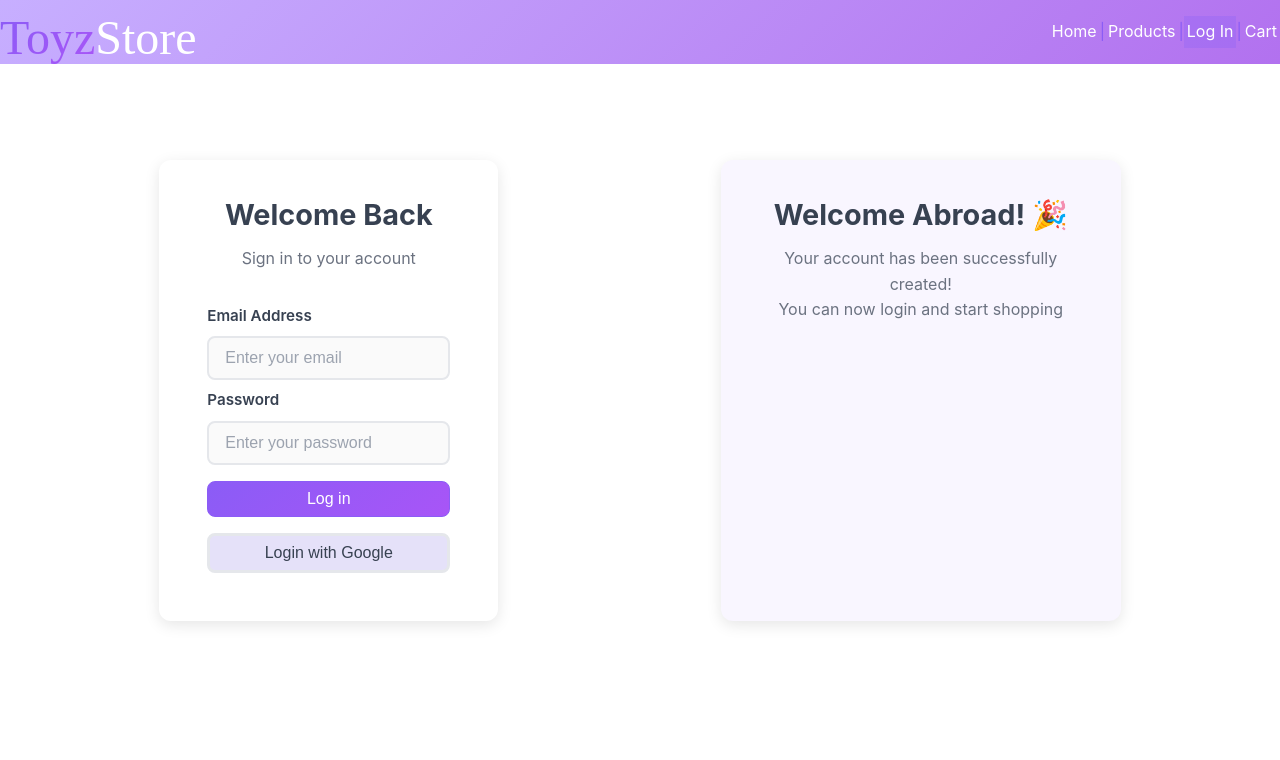
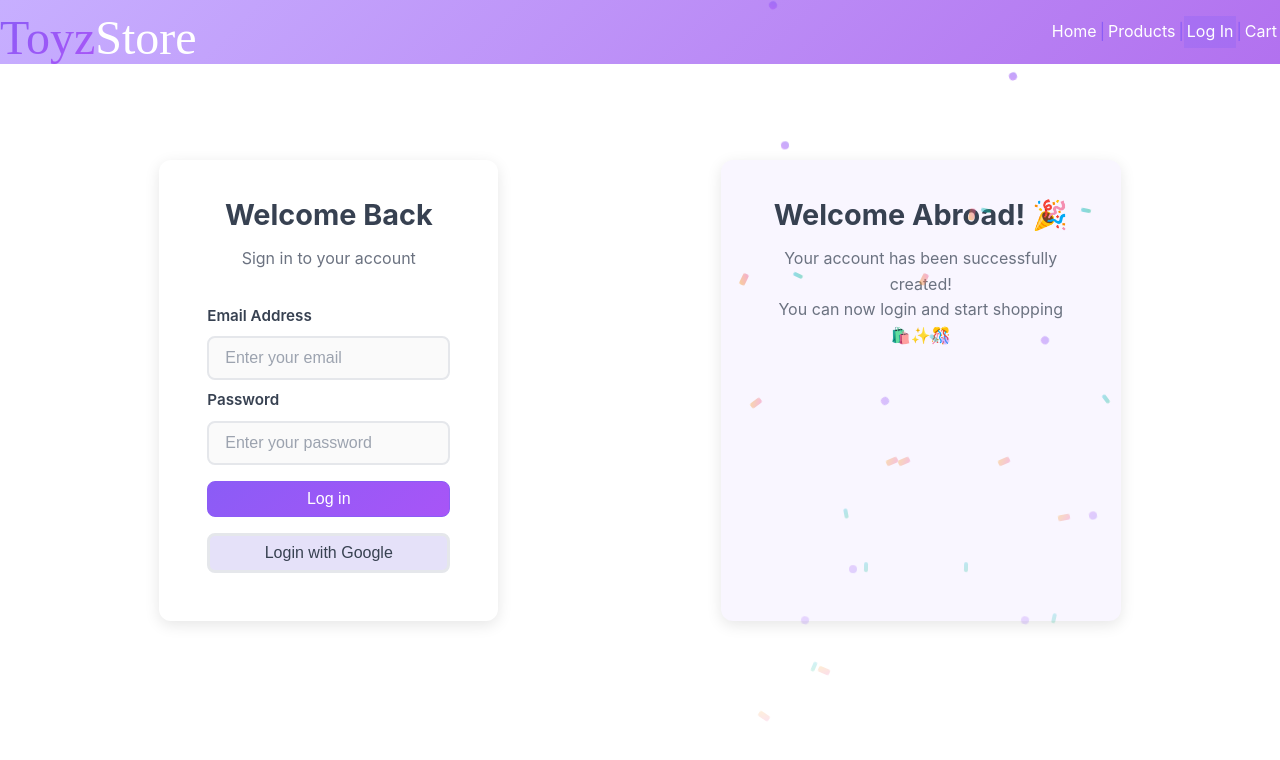
Before and after one commit to eturgeneva/store-frontend, a Vue app: page /profile in a window 1280 px wide. Shown: the top 760 px of the page. Built offline with nearby package versions, Linux system fonts and the light colour scheme; no server answers; a web font is replaced by a local one.

Commit message:
wip successCard styling and confetti animation inside UserRegister

```diff
--- a/src/components/UserRegister.vue
+++ b/src/components/UserRegister.vue
@@ -168,10 +168,24 @@ async function registerUser() {
                 </button>
             </div>
         </form>
+
         <div v-if="successMessage" class="successCard">
-            <h2> Welcome Abroad! 🎉</h2>
-            <p>Your account has been successfully created!</p>
-            <p>You can now login and start shopping</p>
+            <!-- Confetti Animation -->
+            <div class="confettiContainer">
+                <div class="confetti" v-for="i in 30" :key="i"></div>
+            </div>
+
+            <!-- Content -->
+            <div class="successContent">
+                <h2> Welcome Abroad! 🎉</h2>
+                <p>Your account has been successfully created!</p>
+                <p>You can now login and start shopping</p>
+                <div class="celebrationGraphics">
+                    <span class="floatingEmoji">🛍️</span>
+                    <span class="floatingEmoji">✨</span>
+                    <span class="floatingEmoji">🎊</span>
+                </div>
+            </div>
         </div>
     </div>
 </template>
@@ -327,6 +341,87 @@ async function registerUser() {
     }
 }
 
+/* Confetti */
+.confettiContainer {
+    position: absolute;
+    top: 0;
+    left: 0;
+    width: 100%;
+    height: 100%;
+    pointer-events: none;
+    z-index: 1;
+}
+
+.confetti {
+    position: absolute;
+    width: 8px;
+    height: 8px;
+    background: linear-gradient(45deg, #8b5cf6, #a855f7, #ec4899, #f59e0b, #10b981);
+    animation: confetti-fall 3s ease-out infinite;
+}
+
+.confetti:nth-child(odd) {
+    background: linear-gradient(45deg, #ec4899, #f59e0b);
+    width: 6px;
+    height: 12px;
+    border-radius: 2px;
+ }
+
+.confetti:nth-child(even) {
+    background: linear-gradient(45deg, #8b5cf6, #a855f7);
+    border-radius: 50%;
+}
+
+.confetti:nth-child(3n) {
+    background: linear-gradient(45deg, #10b981, #06b6d4);
+    width: 10px;
+    height: 4px;
+    border-radius: 4px;
+}
+
+/* Generate random positions and delays for confetti */
+.confetti:nth-child(1) { left: 10%; animation-delay: 0s; }
+.confetti:nth-child(2) { left: 20%; animation-delay: 0.2s; }
+.confetti:nth-child(3) { left: 30%; animation-delay: 0.4s; }
+.confetti:nth-child(4) { left: 40%; animation-delay: 0.6s; }
+.confetti:nth-child(5) { left: 50%; animation-delay: 0.8s; }
+.confetti:nth-child(6) { left: 60%; animation-delay: 0.3s; }
+.confetti:nth-child(7) { left: 70%; animation-delay: 0.5s; }
+.confetti:nth-child(8) { left: 80%; animation-delay: 0.7s; }
+.confetti:nth-child(9) { left: 90%; animation-delay: 0.9s; }
+.confetti:nth-child(10) { left: 15%; animation-delay: 1s; }
+.confetti:nth-child(11) { left: 25%; animation-delay: 0.1s; }
+.confetti:nth-child(12) { left: 35%; animation-delay: 0.3s; }
+.confetti:nth-child(13) { left: 45%; animation-delay: 0.5s; }
+.confetti:nth-child(14) { left: 55%; animation-delay: 0.7s; }
+.confetti:nth-child(15) { left: 65%; animation-delay: 0.9s; }
+.confetti:nth-child(16) { left: 75%; animation-delay: 0.2s; }
+.confetti:nth-child(17) { left: 85%; animation-delay: 0.4s; }
+.confetti:nth-child(18) { left: 95%; animation-delay: 0.6s; }
+.confetti:nth-child(19) { left: 5%; animation-delay: 0.8s; }
+.confetti:nth-child(20) { left: 12%; animation-delay: 1.2s; }
+.confetti:nth-child(21) { left: 22%; animation-delay: 0.1s; }
+.confetti:nth-child(22) { left: 32%; animation-delay: 0.3s; }
+.confetti:nth-child(23) { left: 42%; animation-delay: 0.5s; }
+.confetti:nth-child(24) { left: 52%; animation-delay: 0.7s; }
+.confetti:nth-child(25) { left: 62%; animation-delay: 0.9s; }
+.confetti:nth-child(26) { left: 72%; animation-delay: 1.1s; }
+.confetti:nth-child(27) { left: 82%; animation-delay: 0.2s; }
+.confetti:nth-child(28) { left: 92%; animation-delay: 0.4s; }
+.confetti:nth-child(29) { left: 8%; animation-delay: 0.6s; }
+.confetti:nth-child(30) { left: 18%; animation-delay: 0.8s; }
+
+@keyframes confetti-fall {
+    0% {
+        transform: translateY(-100vh) rotate(0deg);
+        opacity: 1;
+    }
+    100% {
+        transform: translateY(100vh) rotate(360deg);
+        opacity: 0;
+    }
+}
+
 </style>
 
 <!-- <style scoped>
```
